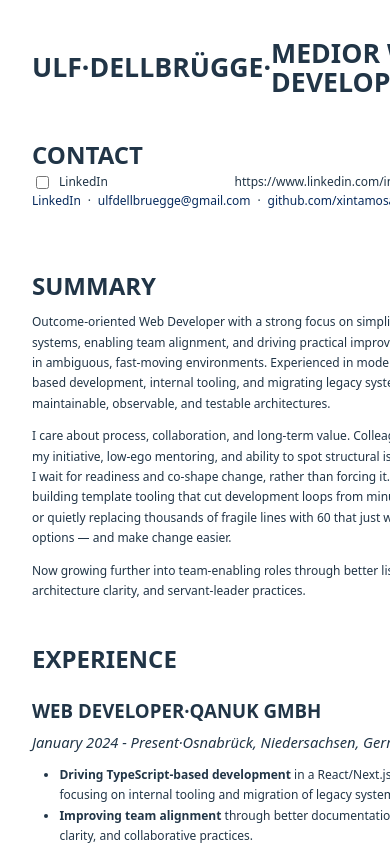
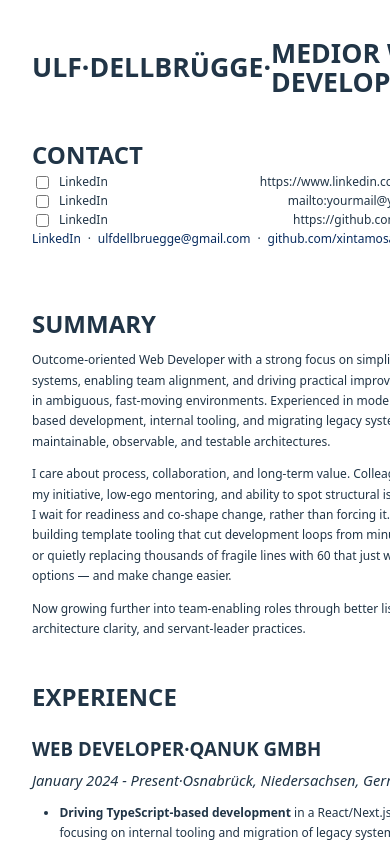
Before and after one commit to xintamosaik/vc10, a React (Vite) app: page / in a window 390 px wide. Shown: the top 845 px of the page. Built offline with nearby package versions, Linux system fonts and the light colour scheme.

Commit message:
Update EditableText to display placeholder for empty values and enhance ToggleUrlEdit with placeholder props for URLs

```diff
--- a/src/App.tsx
+++ b/src/App.tsx
@@ -49,7 +49,7 @@ function EditableText({
           autoFocus
         />
       )}
-      <span onClick={() => setEdit(true)}>{value}</span>
+      <span onClick={() => setEdit(true)}>{value || "<empty>"}</span>
     </span>
   );
 }
@@ -68,7 +68,7 @@ function Heading() {
   );
 }
 
-function ToggleUrlEdit({ key }: { key: string }) {
+function ToggleUrlEdit({ key, placeholderKey, placeholderUrl }: { key: string, placeholderKey: string; placeholderUrl: string }) {
   const [active, setActive] = useLocalStorageState(key + "-active", false);
   const handleCheckboxChange = () => {
     setActive((prev) => !prev);
@@ -97,7 +97,7 @@ function ToggleUrlEdit({ key }: { key: string }) {
         ></EditableText>
         <EditableText
           storageKey={key + "-url"}
-          initialValue="https://www.linkedin.com/in/ulfdellbruegge/"
+          initialValue={placeholderUrl}
         ></EditableText>
       </div>
     </div>
@@ -107,7 +107,10 @@ function ContactEdit() {
   return (
     <div>
       <h2>Contact</h2>
-      <ToggleUrlEdit key="linkedin" />
+      <ToggleUrlEdit key="linkedin" placeholderKey="linkedin" placeholderUrl="https://www.linkedin.com/in/yourname/" />
+      <ToggleUrlEdit key="email" placeholderKey="email" placeholderUrl="mailto:yourmail@yourprovider.com" />
+      <ToggleUrlEdit key="github" placeholderKey="github" placeholderUrl="https://github.com/yourusername" />
+
     </div>
   );
 }
```
